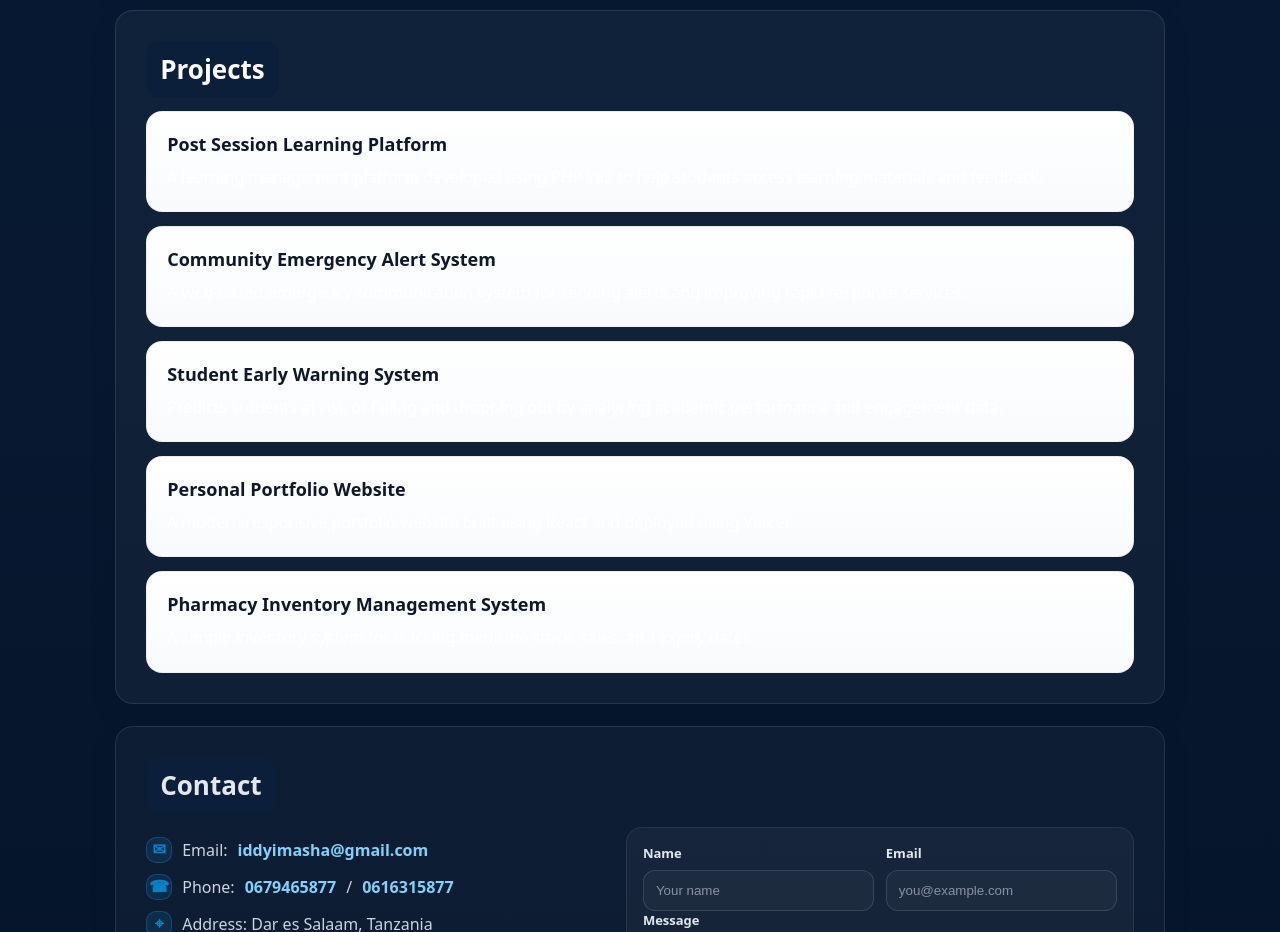
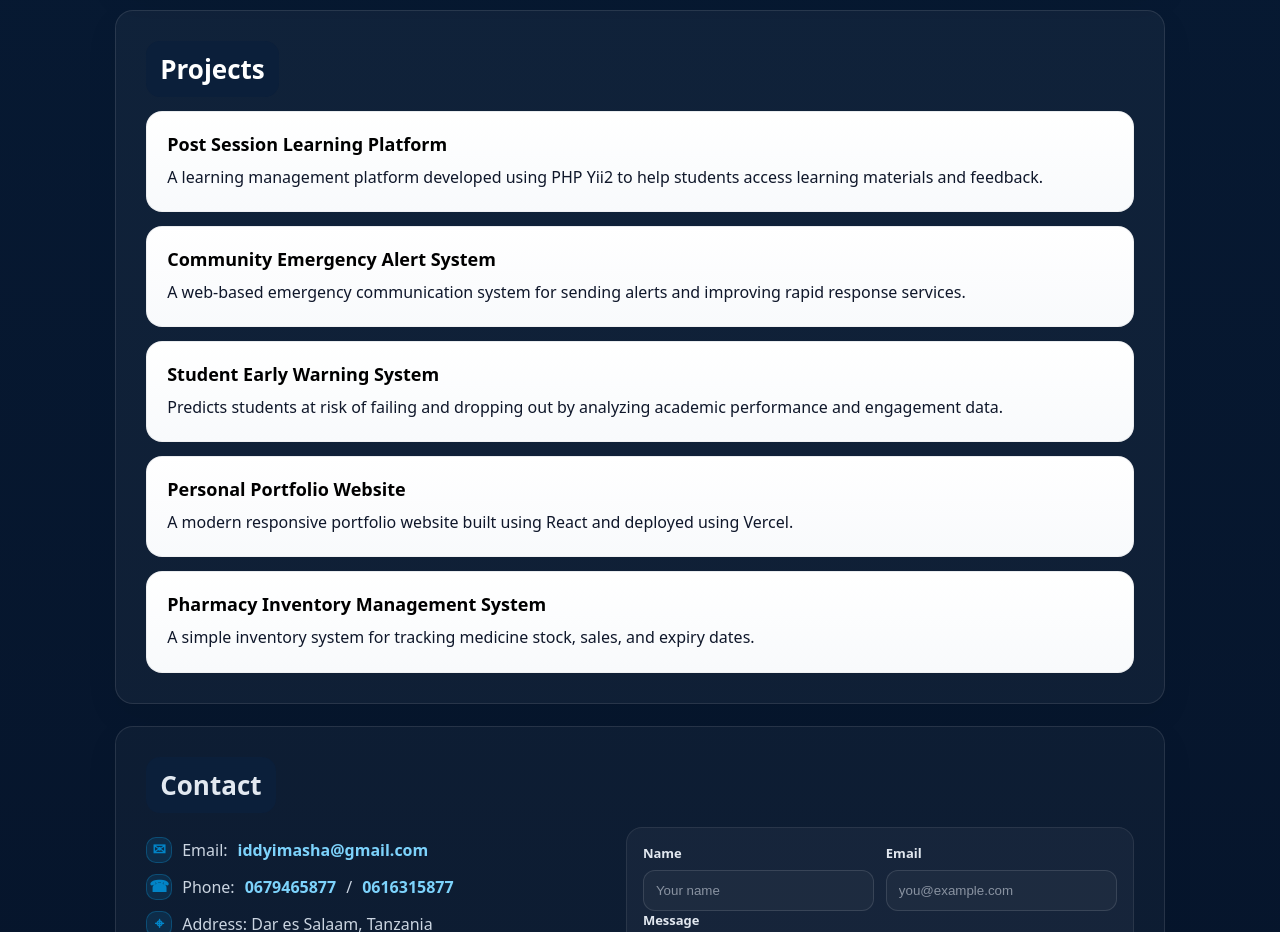
Before and after one commit to iddyimasha-sys/person-portfolio, a React (Vite) app: page / in a window 1280 px wide. Shown: the part 1540-2472 px from the top of the page. Built offline with nearby package versions, Linux system fonts and the light colour scheme.

Commit message:
Make project descriptions black

```diff
--- a/src/index.css
+++ b/src/index.css
@@ -341,8 +341,15 @@ body{ padding-top:76px; }
 
 #skills .skills span:hover{
   transform: translateY(-1px);
-  color:#ffffff;
+  color:#000000;
 }
+
+#skills .skills span:focus-visible{
+  outline:2px solid rgba(14,165,233,0.55);
+  outline-offset:3px;
+  color:#000000;
+}
+
 
 
 /* PROJECTS */
@@ -365,8 +372,13 @@ body{ padding-top:76px; }
   font-size:18px;
   font-weight:900;
   margin-bottom:8px;
+  color:#000000;
+}
+
+.project p{
   color:#0f172a;
 }
+
 
 /* CONTACT */
 .contact{
```
